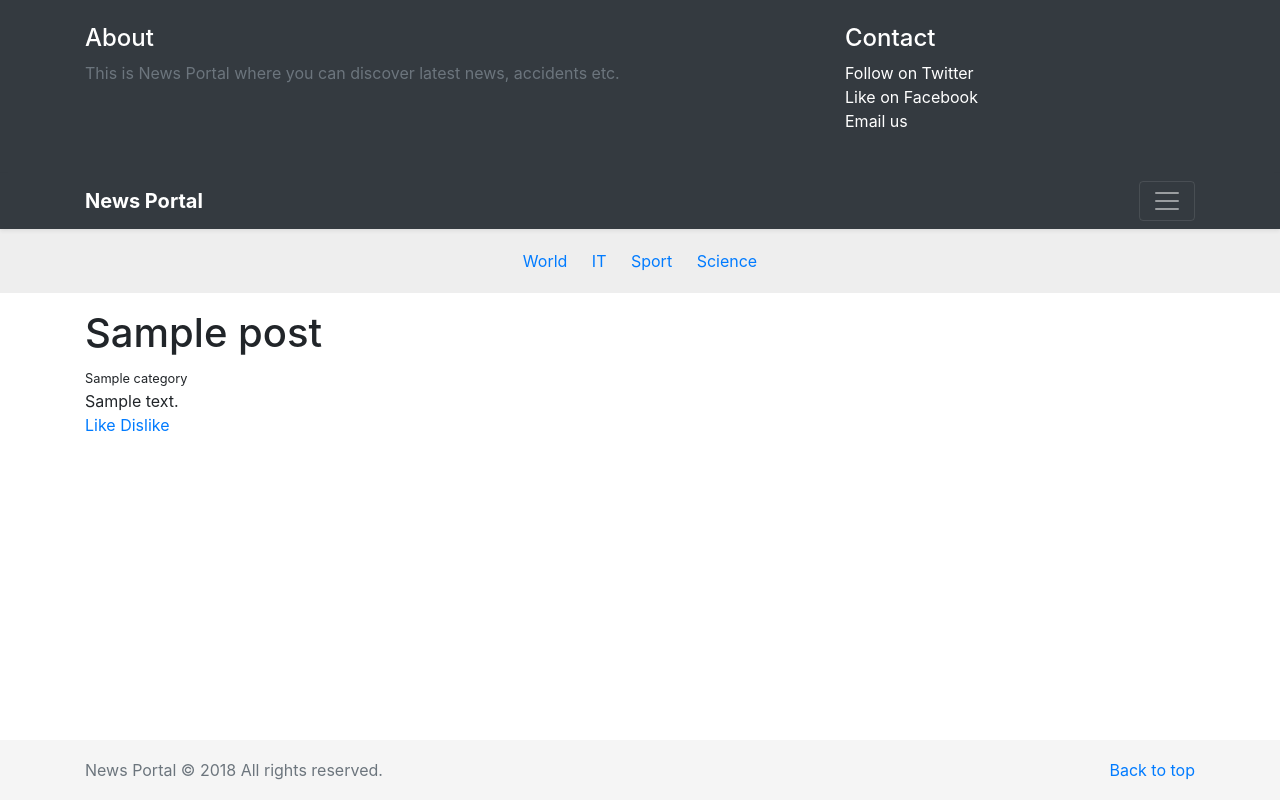
After one commit to newloupslife/ITEA-PHP-Adv3_News-Portal, a Symfony app: template templates/post/index.html.twig in a window 1280 px wide, after a click that opens the changed part. The commit adds this page. Run offline with Twig, Linux system fonts and the light colour scheme; the template is opened without the code that fills it: most values are stand-ins (such as "Sample title", 1, 10 or a date in 2020); some libraries are stand-ins or nearby versions.

Commit message:
Creates post page

```diff
--- a/composer.json
+++ b/composer.json
@@ -5,6 +5,7 @@
         "php": "^7.1.3",
         "ext-ctype": "*",
         "ext-iconv": "*",
+        "friendsofsymfony/rest-bundle": "^2.5",
         "guzzlehttp/guzzle": "^6.3",
         "sensio/framework-extra-bundle": "^5.1",
         "symfony/asset": "4.2.*",
--- /dev/null
+++ b/public/js/post.js
@@ -0,0 +1,21 @@
+var $likeBtn = $('#js-post-like-btn');
+
+$likeBtn.on('click', function (e) {
+    e.preventDefault();
+
+    var $this = $(this);
+    var apiAndpoint = $this.attr('href');
+
+    $.ajax({
+        method: 'POST',
+        url: apiAndpoint
+    }).done(function (response) {
+        $this.html(response.count);
+    });
+});
+
+$('#js-post-dislike-btn').on('click', function (e) {
+    e.preventDefault();
+
+    $likeBtn.html('Like');
+});
--- a/src/Entity/Post.php
+++ b/src/Entity/Post.php
@@ -5,7 +5,7 @@ namespace App\Entity;
 use Doctrine\ORM\Mapping as ORM;
 
 /**
- * @ORM\Entity(repositoryClass="App\Repository\PostRepository")
+ * @ORM\Entity(repositoryClass="App\Repository\Post\PostRepository")
  */
 class Post
 {
--- a/templates/base.html.twig
+++ b/templates/base.html.twig
@@ -72,7 +72,7 @@
 </footer>
 
 {% block javascripts %}
-    <script src="https://code.jquery.com/jquery-3.3.1.slim.min.js" integrity="sha384-q8i/X+965DzO0rT7abK41JStQIAqVgRVzpbzo5smXKp4YfRvH+8abtTE1Pi6jizo" crossorigin="anonymous"></script>
+    <script src="https://code.jquery.com/jquery-3.3.1.min.js" crossorigin="anonymous"></script>
     <script src="https://cdnjs.cloudflare.com/ajax/libs/popper.js/1.14.3/umd/popper.min.js" integrity="sha384-ZMP7rVo3mIykV+2+9J3UJ46jBk0WLaUAdn689aCwoqbBJiSnjAK/l8WvCWPIPm49" crossorigin="anonymous"></script>
     <script src="https://stackpath.bootstrapcdn.com/bootstrap/4.1.3/js/bootstrap.min.js" integrity="sha384-ChfqqxuZUCnJSK3+MXmPNIyE6ZbWh2IMqE241rYiqJxyMiZ6OW/JmZQ5stwEULTy" crossorigin="anonymous"></script>
 {% endblock %}
--- /dev/null
+++ b/templates/post/index.html.twig
@@ -0,0 +1,16 @@
+{% extends 'base.html.twig' %}
+
+{% block body %}
+<div class="container">
+    <h1>{{ post.title }}</h1>
+    <small>{{ post.category.name }}</small>
+    <div>{{ post.body }}</div>
+    <a href="{{ path('post_like', {id: post.id}) }}" id="js-post-like-btn">Like</a>
+    <a href="#" id="js-post-dislike-btn">Dislike</a>
+</div>
+{% endblock %}
+
+{% block javascripts %}
+    {{ parent() }}
+    <script src="{{ asset('js/post.js') }}"></script>
+{% endblock %}
```
Also changed, not shown: src/Controller/PostController.php (added, +30 -0 lines).
